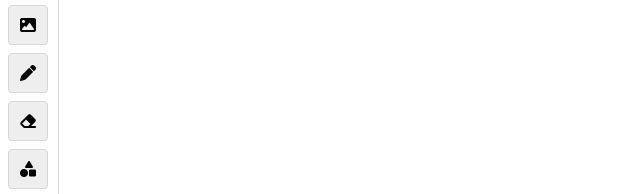
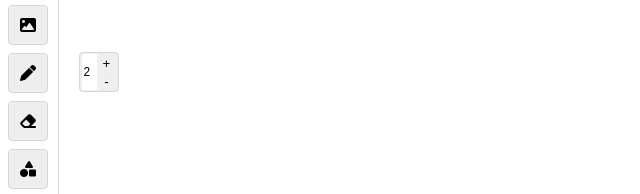
Before and after one commit to NOOBUV/Whiteboard, a plain HTML site: page index.html in a window 1280 px wide. Shown: the part 178-372 px from the top of the page, 0-640 px from the left. Drawn offline with nearby package versions, Linux system fonts and the light colour scheme.

Commit message:
improved eraser

```diff
--- a/index.html
+++ b/index.html
@@ -163,20 +163,24 @@
       <div class="eraser-tool btn" title="Eraser" id="eraser">
         <i class="fas fa-eraser"></i>
         <span class="tool-tooltip">Eraser</span>
-        <!-- <div class="custom-eraser none">
-          <div class="triangle">▲</div>
-          <div class="quantity">
-            <input
-              type="number"
-              min="1"
-              max="50"
-              step="1"
-              value="1"
-              name="eraser"
-              id="eraser"
-            />
+
+        <div class="btn eraser-ctr">
+          <div class="pen-weight">
+            <div class="pen-weight-input-container">
+              <input
+                type="number"
+                class="pen-weight-input eraser"
+                min="1"
+                max="50"
+                value="2"
+              />
+            </div>
+            <div class="pen-weight-controls">
+              <button onclick="increaseEraseSize(event)" class="">+</button>
+              <button onclick="decreaseEraseSize(event)">-</button>
+            </div>
           </div>
-        </div> -->
+        </div>
       </div>
 
       <div class="shape-tool btn" title="Shapes" id="shapes">
--- a/index.js
+++ b/index.js
@@ -88,6 +88,16 @@ function increaseFontSize(event) {
 
 function decreaseFontSize(event) {
   if (penWeightInput.value > 1) penWeightInput.value--;
+}
+
+const eraserSize = document.querySelector(".eraser");
+
+function increaseEraseSize(event) {
+  if (eraserSize.value < 50) eraserSize.value++;
+}
+
+function decreaseEraseSize(event) {
+  if (eraserSize.value > 1) eraserSize.value--;
 }
 
 // // eraser js
--- a/style.css
+++ b/style.css
@@ -227,6 +227,13 @@ input[type="color"]::-moz-color-swatch-wrapper {
   flex: 0.4;
 }
 
+/* Eraser */
+.eraser-ctr {
+  position: absolute;
+  top: -50px;
+  left: 70px;
+}
+
 .top-tooltip {
   display: none;
   background: #000;
```
